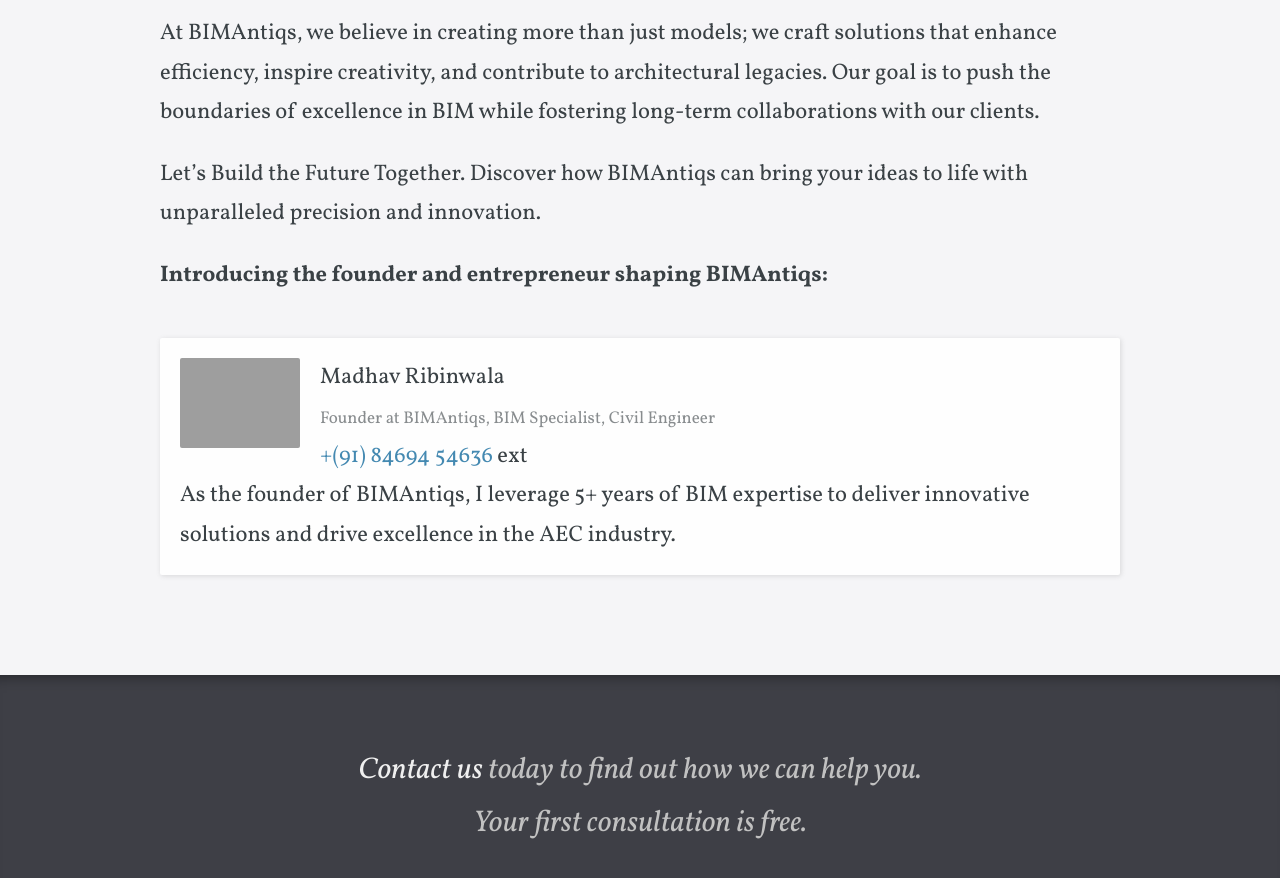
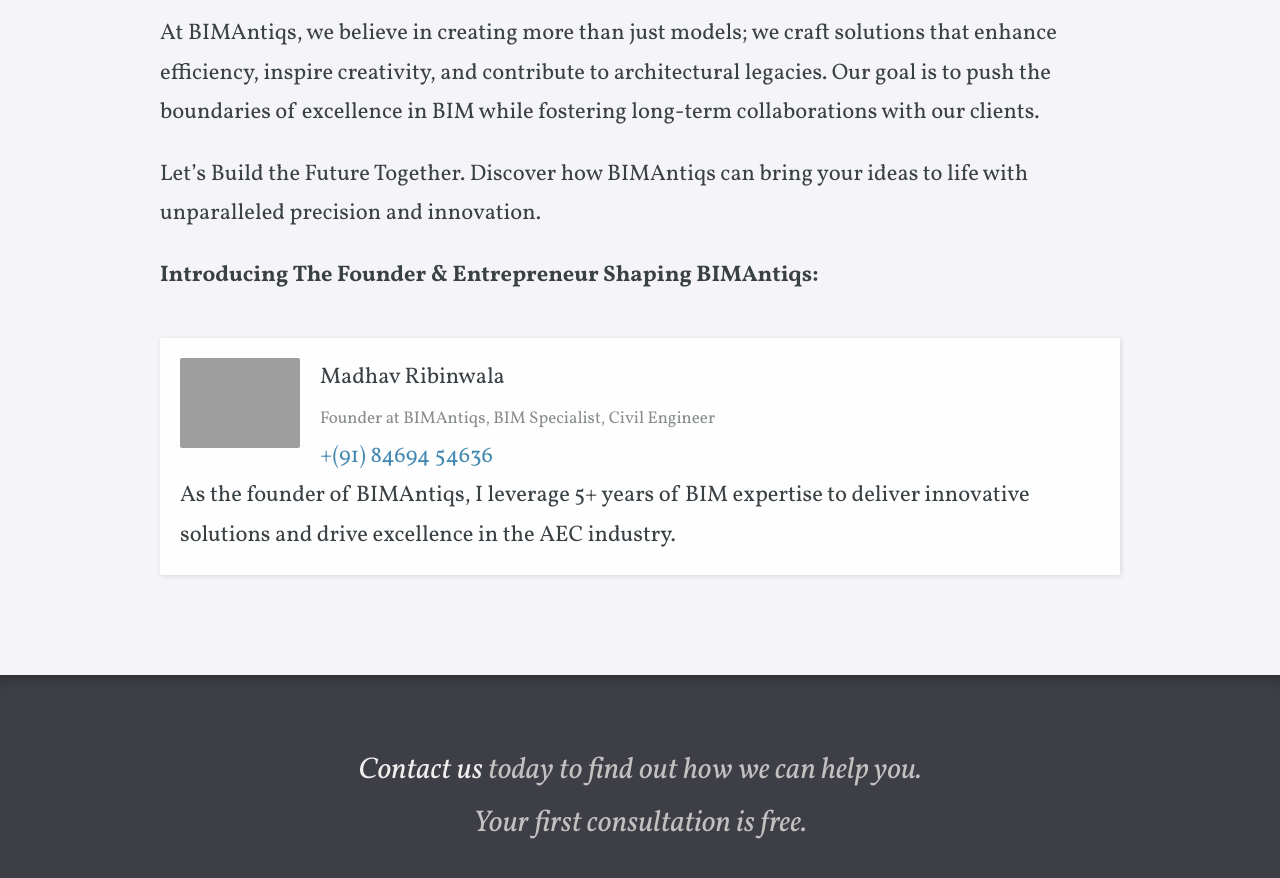
Before and after one commit to R-Madhav/BIMAntiqs.github.io, a Jekyll site: the page built from about.html, in a window 1280 px wide and 900 px high, scrolled down 1394 px. Shown: the top 878 px of the window. Built offline with Jekyll 4.4.1, drawn with Linux system fonts in a browser that asks for light colours; some web fonts are replaced.

Commit message:
Update about.html

```diff
--- a/about.html
+++ b/about.html
@@ -34,7 +34,7 @@
 	Let’s Build the Future Together. Discover how BIMAntiqs can bring your ideas to life with unparalleled precision and innovation.
 	</p>
 
-	<p><strong>Introducing the founder and entrepreneur shaping BIMAntiqs:</strong></p>
+	<p><strong>Introducing The Founder & Entrepreneur Shaping BIMAntiqs:</strong></p>
 </div>
 
 <p class="editor-link"><a href="cloudcannon:collections/_staff_members" class="btn"><strong>&#9998;</strong> Update Staff Members</a></p>
@@ -49,7 +49,7 @@
 				<ul class="staff-info">
 					<li>{{ member.name }}</li>
 					<li><small>{{ member.credentials }}</small></li>
-					<li><a href="tel:{{ site.data.company.phone }}">{{ site.data.company.phone }}</a>  ext {{ member.phone_extension }}</li>
+					<li><a href="tel:{{ site.data.company.phone }}">{{ site.data.company.phone }}</a></li>
 				</ul>
 			</div>
 
```
